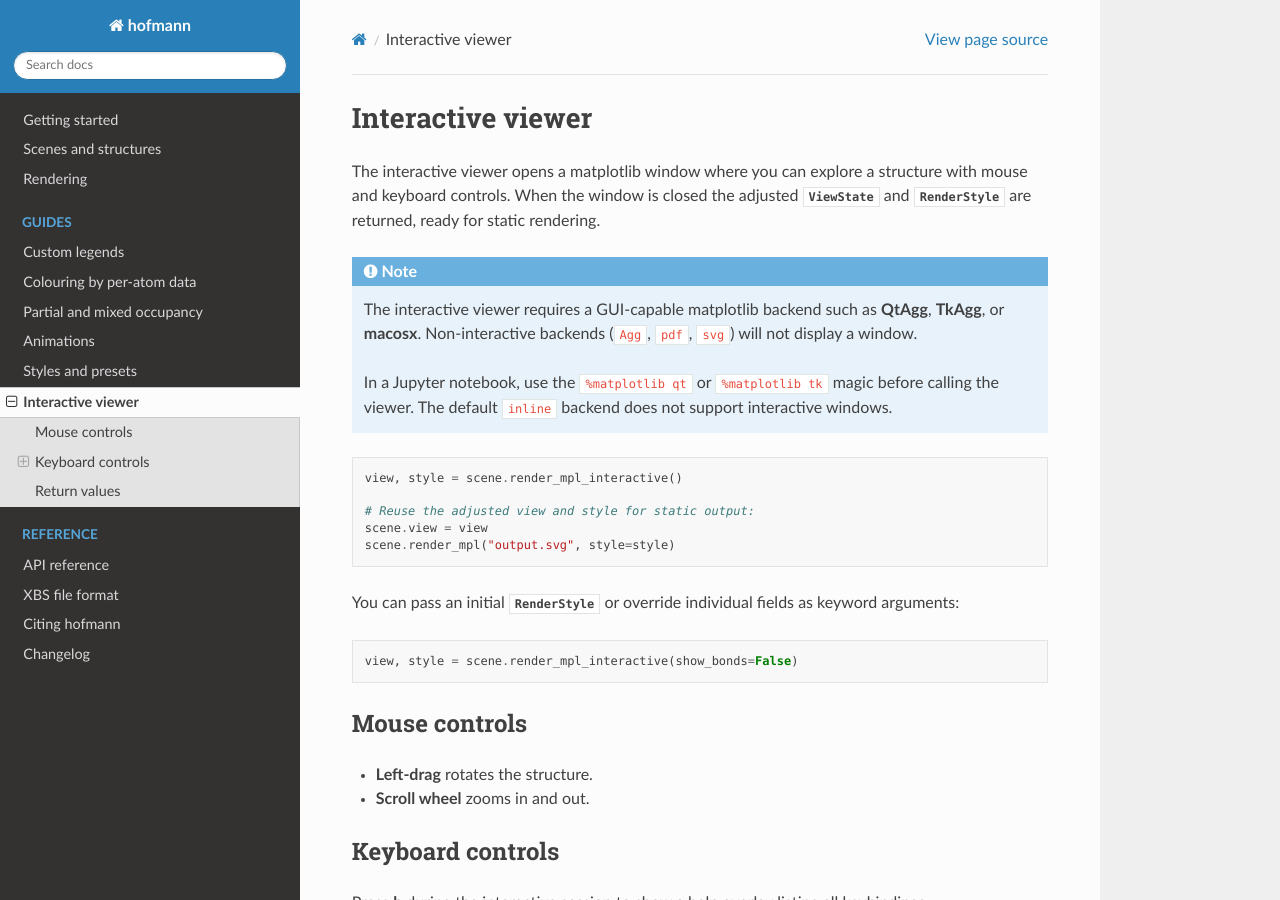
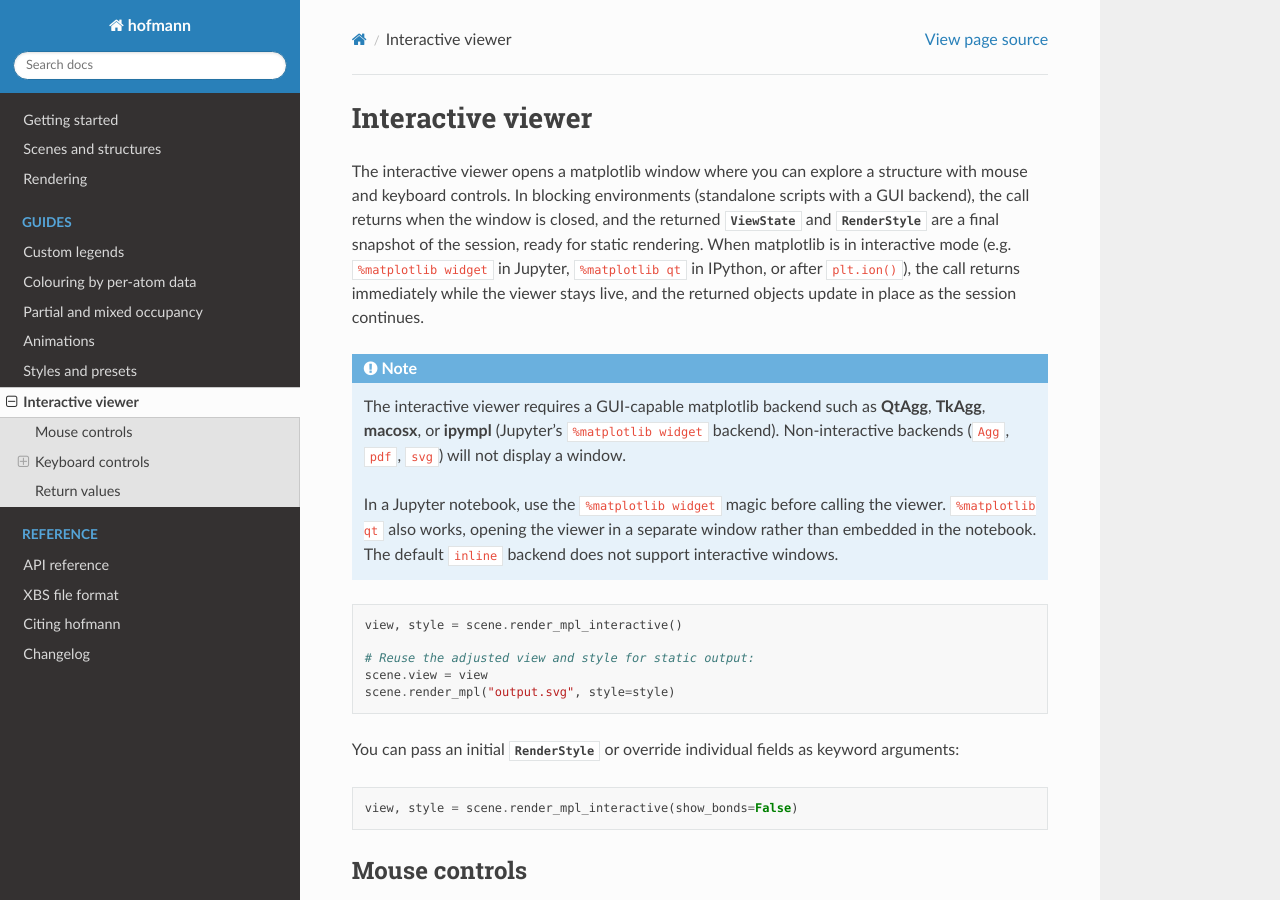
Before and after one commit to bjmorgan/hofmann, a Sphinx documentation site: the page built from docs/interactive.rst, in a window 1280 px wide and 900 px high. Built offline with Sphinx 7.4.7 and the Read the Docs theme 3.1.0, drawn with Linux system fonts in a browser that asks for light colours; some of the changed text lies outside the part shown.

Commit message:
Update interactive viewer docs for non-blocking backends

```diff
--- a/docs/interactive.rst
+++ b/docs/interactive.rst
@@ -2,19 +2,27 @@ Interactive viewer
 ==================
 
 The interactive viewer opens a matplotlib window where you can explore
-a structure with mouse and keyboard controls.  When the window is closed
-the adjusted :class:`~hofmann.ViewState` and :class:`~hofmann.RenderStyle`
-are returned, ready for static rendering.
+a structure with mouse and keyboard controls.  In blocking environments
+(standalone scripts with a GUI backend), the call returns when the
+window is closed, and the returned :class:`~hofmann.ViewState` and
+:class:`~hofmann.RenderStyle` are a final snapshot of the session,
+ready for static rendering.  When matplotlib is in interactive mode
+(e.g. ``%matplotlib widget`` in Jupyter, ``%matplotlib qt`` in
+IPython, or after ``plt.ion()``), the call returns immediately while
+the viewer stays live, and the returned objects update in place as
+the session continues.
 
 .. note::
 
    The interactive viewer requires a GUI-capable matplotlib backend
-   such as **QtAgg**, **TkAgg**, or **macosx**.  Non-interactive
-   backends (``Agg``, ``pdf``, ``svg``) will not display a window.
+   such as **QtAgg**, **TkAgg**, **macosx**, or **ipympl** (Jupyter's
+   ``%matplotlib widget`` backend).  Non-interactive backends (``Agg``,
+   ``pdf``, ``svg``) will not display a window.
 
-   In a Jupyter notebook, use the ``%matplotlib qt`` or
-   ``%matplotlib tk`` magic before calling the viewer.  The default
-   ``inline`` backend does not support interactive windows.
+   In a Jupyter notebook, use the ``%matplotlib widget`` magic before
+   calling the viewer.  ``%matplotlib qt`` also works, opening the
+   viewer in a separate window rather than embedded in the notebook.
+   The default ``inline`` backend does not support interactive windows.
 
 .. code-block:: python
 
@@ -144,6 +152,13 @@ The interactive viewer returns a ``(ViewState, RenderStyle)`` tuple.
 Any changes made during the session — rotation, zoom, perspective,
 and display toggles — are captured in the returned objects.
 
+In blocking environments the call returns when the viewer window is
+closed, and the returned objects are a final snapshot of the session.
+When matplotlib is in interactive mode, the call returns immediately
+and the returned objects update in place as the session continues, so
+they reflect the current state of the session whenever they are later
+read or reused.
+
 .. code-block:: python
 
    view, style = scene.render_mpl_interactive()
```
